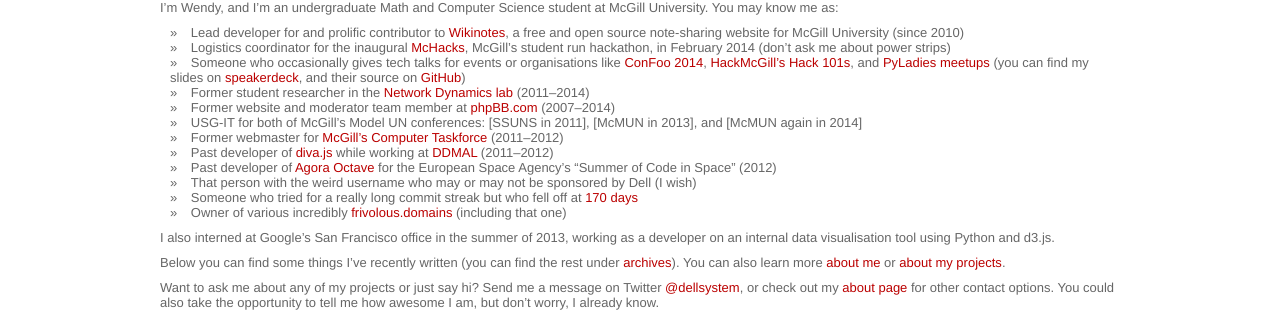
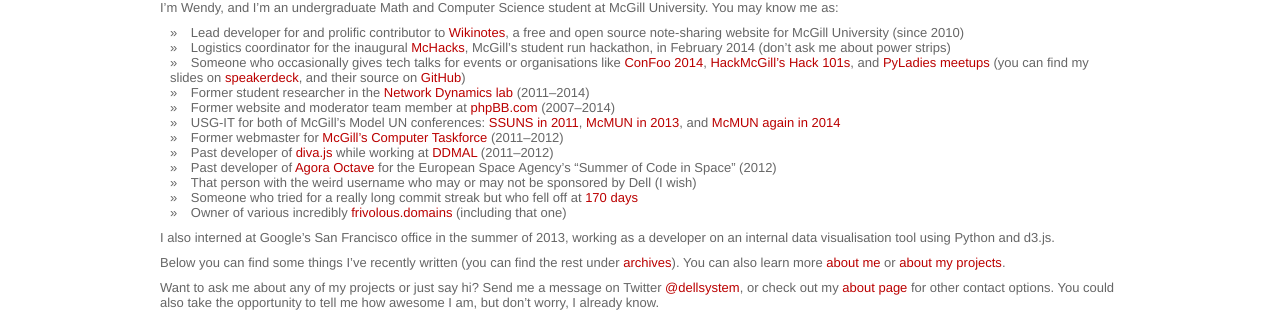
Before and after one commit to dellsystem/dellsystem.github.io, a Jekyll site: the page built from index.md, in a window 1280 px wide. Shown: the part 234-546 px from the top of the page. Built offline with Jekyll 4.4.1, drawn with Linux system fonts in a browser that asks for light colours; Markdown is read by kramdown in place of the engine named in the settings; part of the change alters nothing that is shown.

Commit message:
Fix ref-style Markdown links on homepage

```diff
--- a/index.md
+++ b/index.md
@@ -50,9 +50,9 @@ _(I'm not actually this egotistical in person, I swear)_
 [slides]: https://github.com/dellsystem/slides
 [Wikinotes]: http://www.wikinotes.ca
 [ctf]: http://taskforce.sus.mcgill.ca
-[SSUNS 2011]: https://github.com/dellsystem/ssuns-2011
-[McMUN 2013]: https://github.com/dellsystem/mcmun-2013
-[McMUN 2014]: https://github.com/dellsystem/mcmun-2014
+[SSUNS in 2011]: https://github.com/dellsystem/ssuns-2011
+[McMUN in 2013]: https://github.com/dellsystem/mcmun-2013
+[McMUN again in 2014]: https://github.com/dellsystem/mcmun-2014
 [phpBB.com]: https://phpbb.com
 [diva.js]: http://ddmal.music.mcgill.ca/diva
 [DDMAL]: http://ddmal.music.mcgill.ca
```
